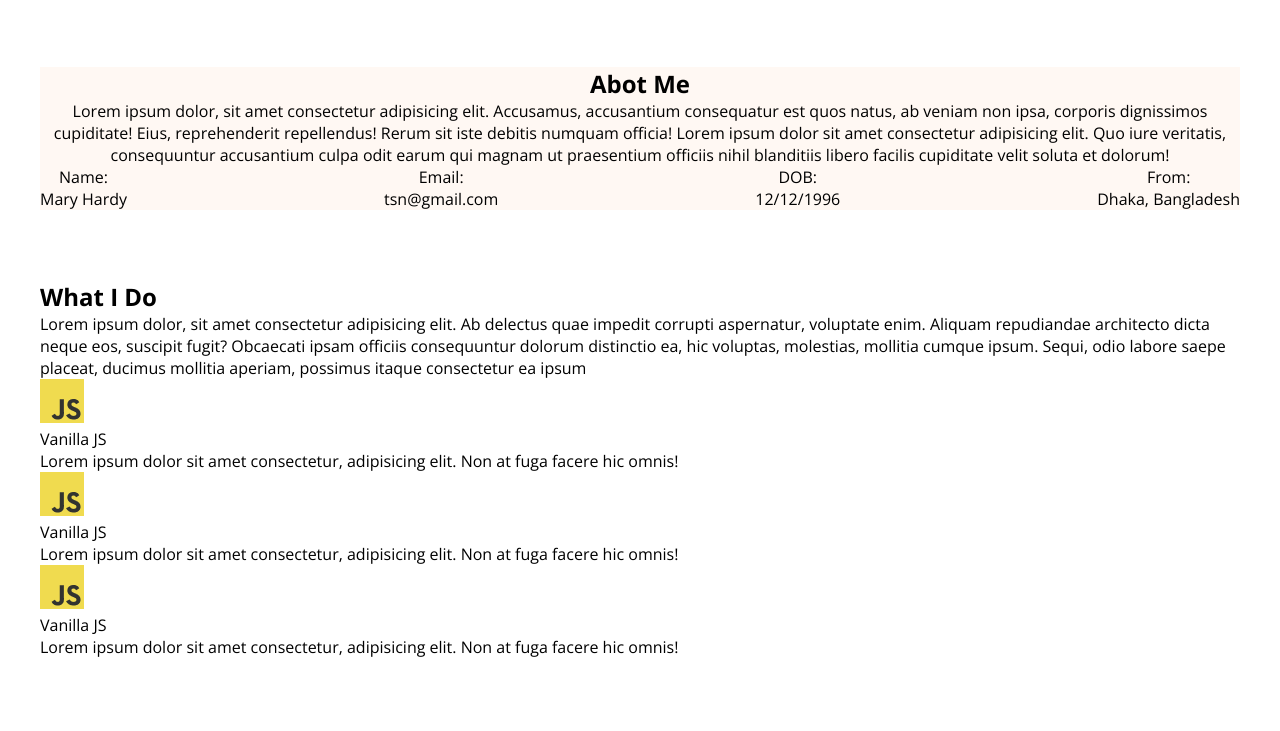
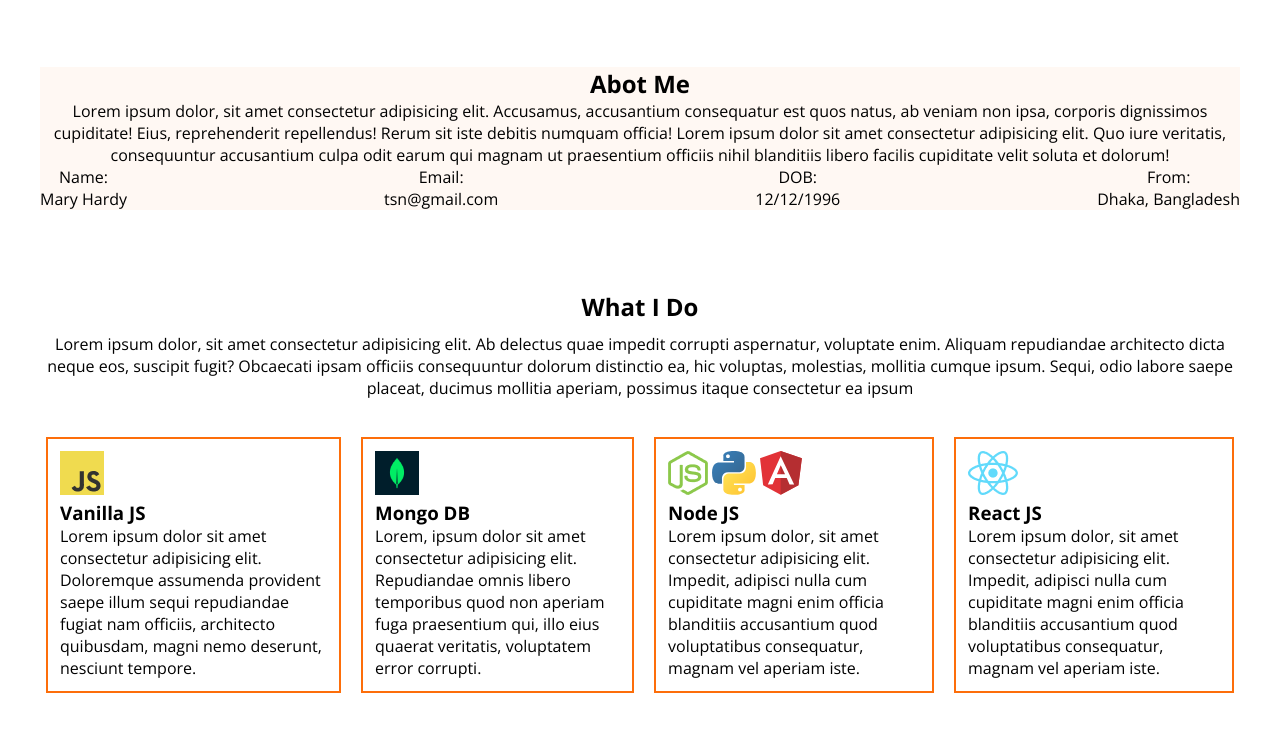
Before and after one commit to ahamedtahsin1/my-mern-portfolio-1, a plain HTML site: page index.html in a window 1280 px wide. Shown: the part 483-1214 px from the top of the page. Before the commit the page ends 1141 px from the top, so only its background shows below. Drawn offline with nearby package versions, Linux system fonts and the light colour scheme.

Commit message:
added skills sections.

```diff
--- a/css/style.css
+++ b/css/style.css
@@ -113,3 +113,24 @@ justify-content: center;
 }
 
 /* What I Do */
+
+.what-i-do-sec-container{
+  text-align: center;
+}
+
+.what-i-do-sec-container h2{
+  padding: 10px;
+}
+.what-i-do-cards-parent{
+  display: flex;
+  gap: 8px;
+  margin: 30px auto;
+  justify-content: space-between;
+}
+
+.what-i-do-cards{
+  border:2px solid #fd6e0a;
+  text-align:left;
+  margin:8px 6px;
+  padding:12px;
+}
--- a/index.html
+++ b/index.html
@@ -83,40 +83,50 @@
 
 <!-- About Section End -->
 
-<!-- About Section End -->
+<!-- What I do start -->
 
-<section class="what-i-do container">
+<section class="what-i-do-sec-container container">
 
   <h2>What I Do</h2>
   <p>Lorem ipsum dolor, sit amet consectetur adipisicing elit. Ab delectus quae impedit corrupti aspernatur, voluptate enim. Aliquam repudiandae architecto dicta neque eos, suscipit fugit? Obcaecati ipsam officiis consequuntur dolorum distinctio ea, hic voluptas, molestias, mollitia cumque ipsum. Sequi, odio labore saepe placeat, ducimus mollitia aperiam, possimus itaque consectetur ea ipsum</p>
 
   <div class="what-i-do-card container">
 
-    <div>
+    <div class="what-i-do-cards-parent">
 
-    <div >
+    <div class="what-i-do-cards" >
       <img src="./images/icons/js.png">
-      <p>Vanilla JS</p>
-      <p>Lorem ipsum dolor sit amet consectetur, adipisicing elit. Non at fuga facere hic omnis!</p>
+      <h3>Vanilla JS</h3>
+      <p>Lorem ipsum dolor sit amet consectetur adipisicing elit. Doloremque assumenda provident saepe illum sequi repudiandae fugiat nam officiis, architecto quibusdam, magni nemo deserunt, nesciunt tempore.</p>
     </div>
 
-    <div >
-      <img src="./images/icons/js.png">
-      <p>Vanilla JS</p>
-      <p>Lorem ipsum dolor sit amet consectetur, adipisicing elit. Non at fuga facere hic omnis!</p>
+    <div class="what-i-do-cards" >
+      <img src="./images/icons/mongo.png">
+      <h3>Mongo DB</h3>
+      <p>Lorem, ipsum dolor sit amet consectetur adipisicing elit. Repudiandae omnis libero temporibus quod non aperiam fuga praesentium qui, illo eius quaerat veritatis, voluptatem error corrupti.</p>
     </div>
 
-    <div >
-      <img src="./images/icons/js.png">
-      <p>Vanilla JS</p>
-      <p>Lorem ipsum dolor sit amet consectetur, adipisicing elit. Non at fuga facere hic omnis!</p>
+    <div class="what-i-do-cards" >
+      <img src="./images/icons/nodejs.png">
+
+      <img src="./images/icons/python-5 1.png">
+
+      <img src="./images/icons/angular-icon-1 1.png">
+      <h3>Node JS</h3>
+      <p>Lorem ipsum dolor, sit amet consectetur adipisicing elit. Impedit, adipisci nulla cum cupiditate magni enim officia blanditiis accusantium quod voluptatibus consequatur, magnam vel aperiam iste.</p>
+    </div>
+
+    <div class="what-i-do-cards" >
+      <img src="./images/icons/react.png">
+      <h3>React JS</h3>
+      <p>Lorem ipsum dolor, sit amet consectetur adipisicing elit. Impedit, adipisci nulla cum cupiditate magni enim officia blanditiis accusantium quod voluptatibus consequatur, magnam vel aperiam iste.</p>
     </div>
 
     </div>
   </div>
 </section>
 
-<!-- About Section End -->
+<!-- What I do End -->
 
 
 
```
Also changed, not shown: images/icons/angular-icon-1 1.png (added), images/icons/python-5 1.png (added), images/icons/vue-9 1.png (added).
